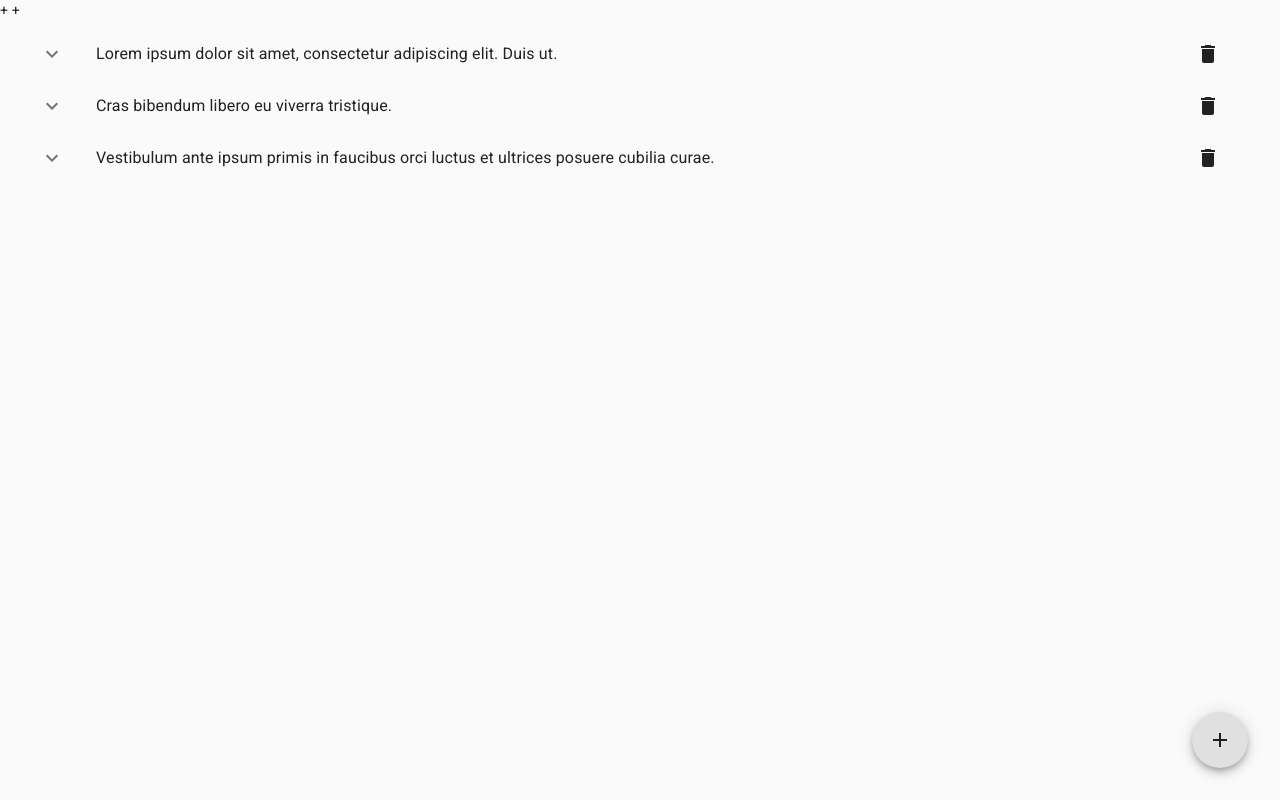
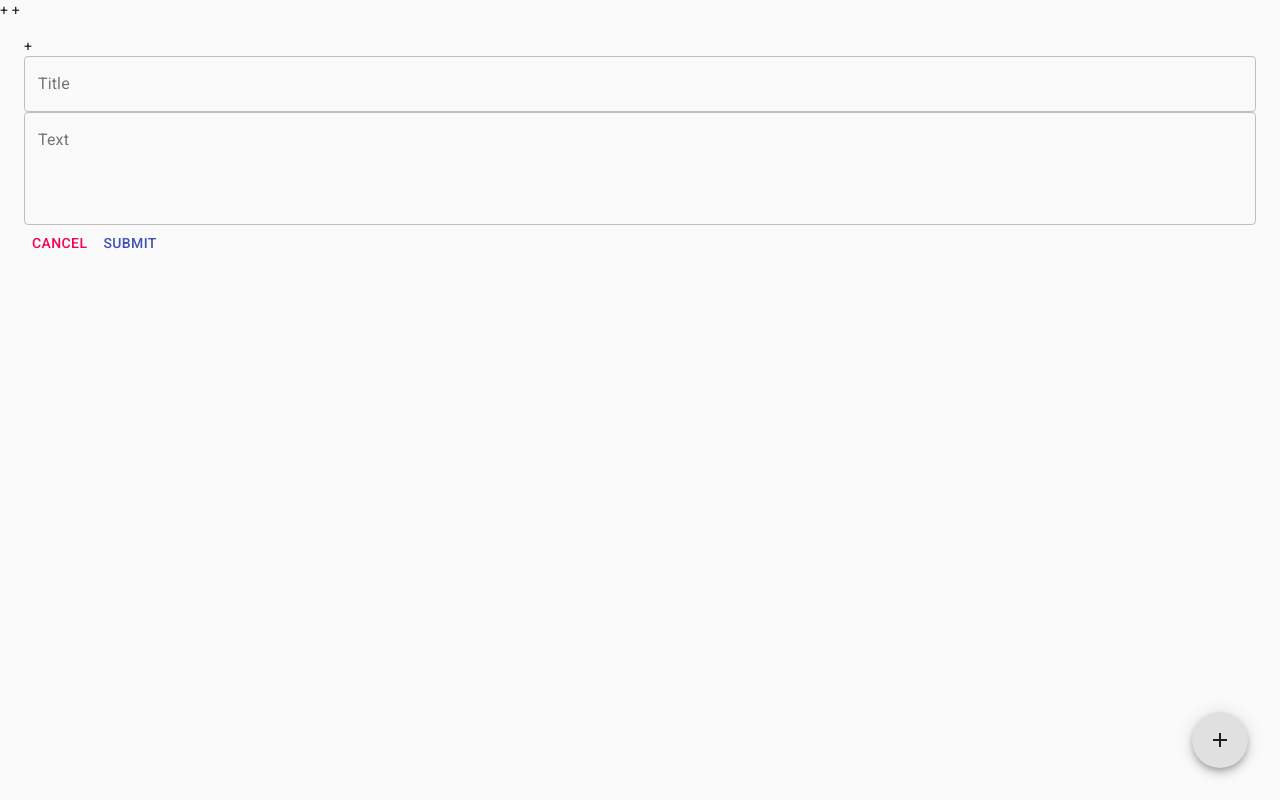
Before and after one commit to sge0208/quicknote-app, a React (Create React App) app: page / in a window 1280 px wide. Built offline with nearby package versions, Linux system fonts and the light colour scheme.

Commit message:
add addnotes page

```diff
--- a/src/App.js
+++ b/src/App.js
@@ -1,39 +1,14 @@
 import React, { Component } from "react";
-import { Container, List, Fab, withStyles } from "@material-ui/core";
-import { Add } from "@material-ui/icons";
-import Note from "./components/Note";
-
-const styles = {
-  fab: {
-    position: 'absolute',
-    bottom: "2rem",
-    right: "2rem",
-  }
-};
-
+import { Container } from "@material-ui/core";
+import DisplayNotes from "./pages/DisplayNotes";
+import AddNote from "./pages/AddNote";
 
 
 class App extends Component {
   constructor(props) {
     super(props);
     this.state = {
-      notes: [
-        {
-          id: "5c83c052-60da-425f-a302-9d4735a9d6ae",
-          title: "Lorem ipsum dolor sit amet, consectetur adipiscing elit. Duis ut.",
-          text: "In orci urna, feugiat sed est id, sodales pharetra nisl. Etiam mollis vehicula imperdiet. In iaculis convallis leo, a pretium erat rutrum in. Ut lacus sem, lobortis id lacinia nec, imperdiet at quam. Etiam ut risus ligula. Mauris ac enim ut purus iaculis lobortis. Donec euismod vel risus ac blandit. Sed in odio enim. Aliquam dolor nibh, luctus a fermentum dignissim, ornare nec enim. Sed posuere in arcu eu ultricies.",
-        },
-        {
-          id: "8fd80679-73ff-4425-ae6d-cffe4463d64f",
-          title: "Cras bibendum libero eu viverra tristique.",
-          text: "Sed et elit id ex lobortis dictum sed vel ex. Mauris id massa interdum, maximus nisl sed, dignissim magna. Donec eu leo varius, malesuada mauris fringilla, porta erat. Nullam consequat auctor tincidunt. Mauris eget lacus ex. Aliquam nibh sem, placerat at nunc at, fringilla auctor dolor. Aliquam eros elit, tempor ut erat eget, interdum porta lacus. Suspendisse in bibendum enim.",
-        },
-        {
-          id: "95747b61-c935-45e9-a156-325307bade96",
-          title: "Vestibulum ante ipsum primis in faucibus orci luctus et ultrices posuere cubilia curae.",
-          text: "Praesent eleifend, lectus non molestie dictum, arcu sapien accumsan eros, sodales dapibus dolor lacus in dolor. Fusce blandit augue condimentum eros luctus ullamcorper. Praesent hendrerit nunc a augue tempor finibus. Morbi ultricies lectus ac risus hendrerit, a aliquam ante tincidunt. Suspendisse viverra iaculis consequat. Nam nec consectetur diam. Cras porta metus in nibh facilisis interdum. Aenean lobortis feugiat enim quis molestie. Suspendisse ultrices bibendum volutpat. Praesent et orci est. Pellentesque ut fringilla nibh. Donec vel pretium nisl. Praesent varius, magna sit amet mollis rutrum, urna lacus rutrum magna, in cursus lectus massa id lorem. Etiam risus enim, fringilla sit amet lectus at, condimentum maximus nulla.",
-        },
-      ],
+      notes: [ /* Data not shown to save space */ ],
     };
   }
 
@@ -45,23 +20,16 @@
     });
   };
 
-
   render() {
     const { notes } = this.state;
     return (
         <Container>
-          <List>
-            {notes.map((note, index) => {
-              return <Note note={note} key={index} deleteNote={this.deleteNote} />;
-            })}
-          </List>
-          <Fab aria-label={"Add"} className={this.props.classes.fab}>
-            <Add />
-          </Fab>
+          <DisplayNotes notes={notes} deleteNote={this.deleteNote} />
+          +       <AddNote />
         </Container>
     );
   }
 
 }
 
-export default withStyles(styles)(App);
+export default App;
--- a/src/pages/AddNote.js
+++ b/src/pages/AddNote.js
@@ -1,5 +1,24 @@
-function AddNote () {
-    return <>MyComponent</>;
+import { FormControl, TextField, Button } from "@material-ui/core";
+
+function AddNote() {
+    return (
+        <form>
+            <FormControl fullWidth>
+                <TextField label="Title" variant="outlined" />
+            </FormControl>
+            <FormControl fullWidth>
+                <TextField label="Text" multiline rows={4} variant="outlined" />
+            </FormControl>
+            <div>
+                <Button type="button" color="secondary">
+                    Cancel
+                </Button>
+                <Button type="submit" color="primary">
+                    Submit
+                </Button>
+            </div>
+        </form>
+    );
 }
 
-export default MyComponent;
+export default AddNote;
--- a/src/pages/DisplayNotes.js
+++ b/src/pages/DisplayNotes.js
@@ -1,5 +1,29 @@
-function DisplayNotes () {
-    return <>MyComponent</>;
+import { List, Fab, withStyles } from "@material-ui/core";
+import { Add } from "@material-ui/icons";
+import Note from "../components/Note";
+
+const styles = {
+    fab: {
+        position: 'absolute',
+        bottom: "2rem",
+        right: "2rem",
+    }
+};
+
+function DisplayNotes(props) {
+    const { notes, deleteNote, classes } = props;
+    return (
+        <>
+            <List>
+                {notes.map((note, index) => {
+                    return <Note note={note} key={index} deleteNote={deleteNote} />;
+                })}
+            </List>
+            <Fab aria-label={"Add"} className={classes.fab}>
+                <Add />
+            </Fab>
+        </>
+    );
 }
 
-export default MyComponent;
+export default withStyles(styles)(DisplayNotes);
```
